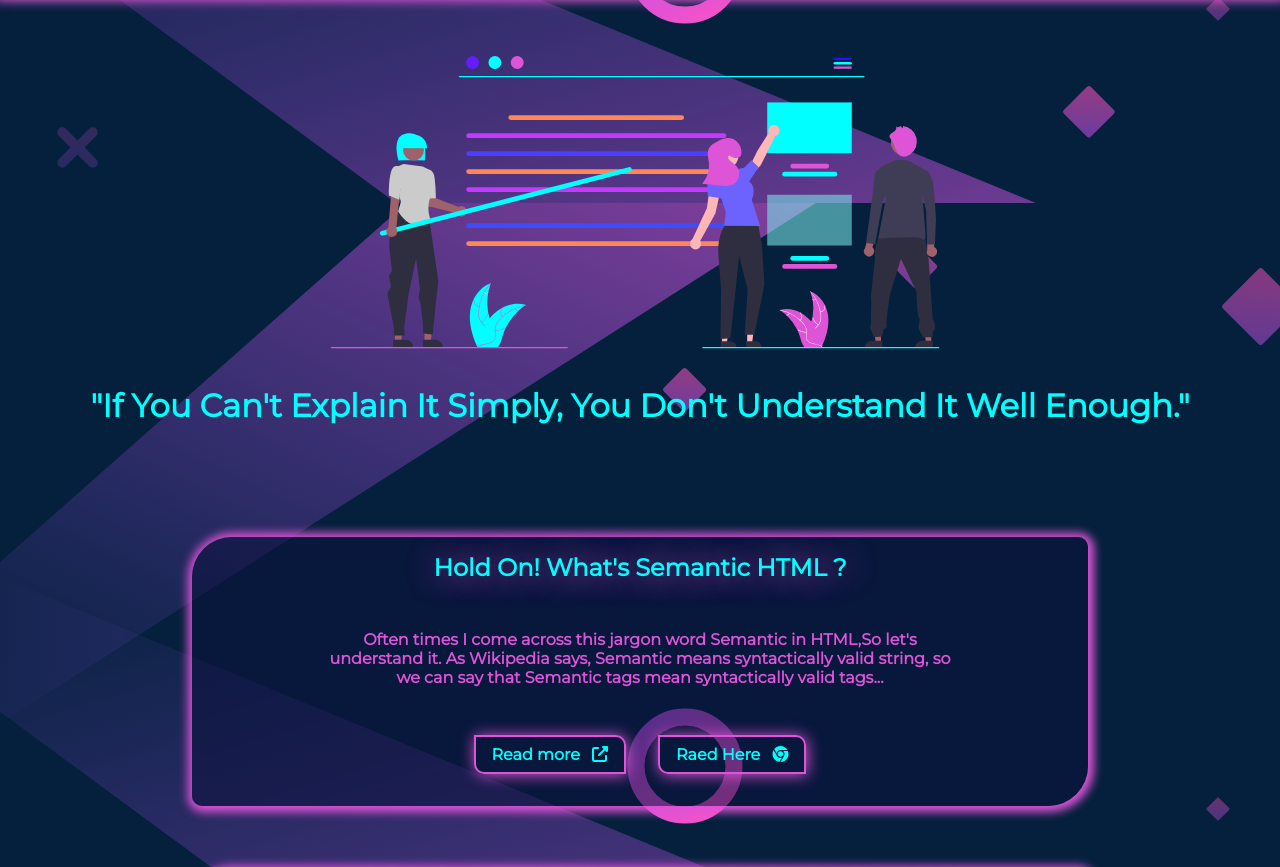
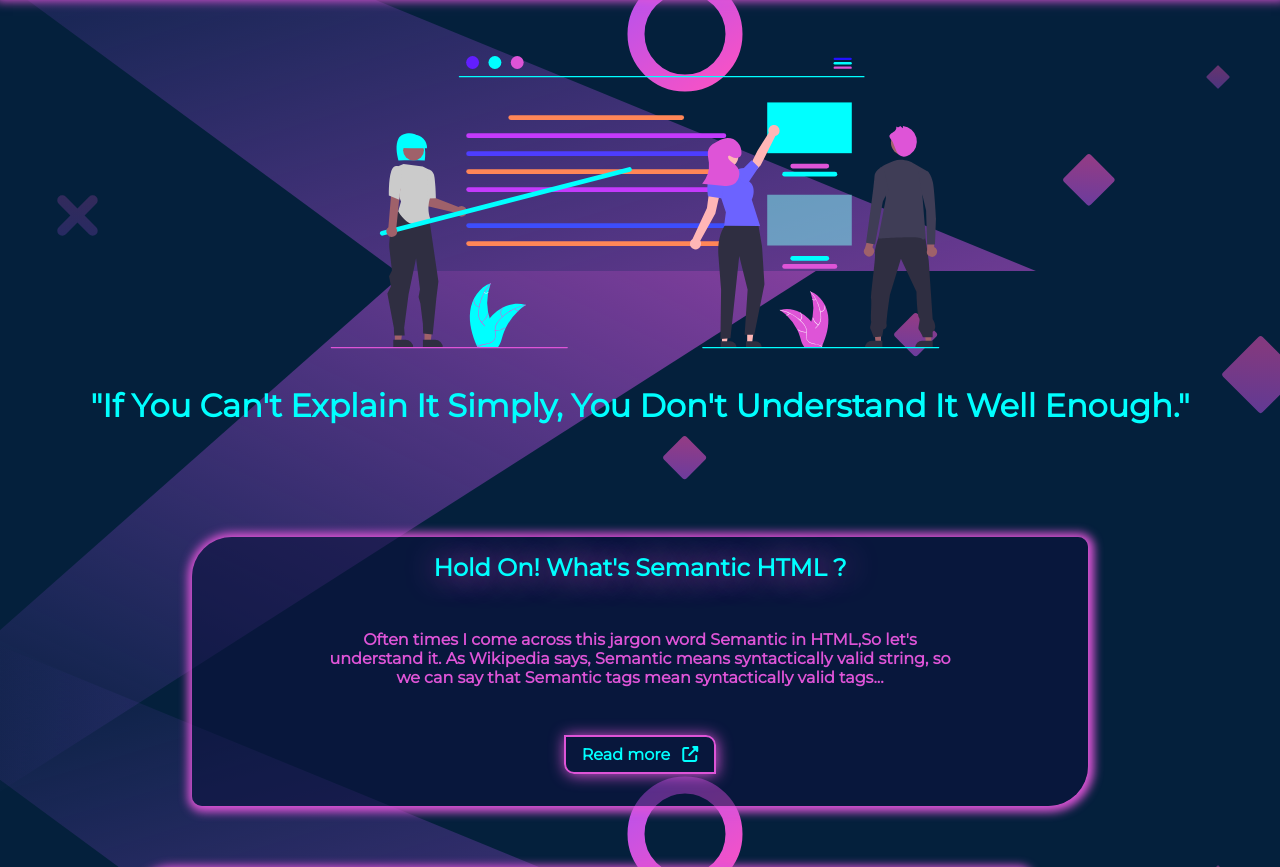
Before and after one commit to jeetsdev/New-Portfolio-UI, a plain HTML site: page blogs/blogLanding.html in a window 1280 px wide. Shown: the part 69-936 px from the top of the page. Drawn offline with nearby package versions, Linux system fonts and the light colour scheme.

Commit message:
Removed Read here

```diff
--- a/blogs/blogLanding.html
+++ b/blogs/blogLanding.html
@@ -41,9 +41,9 @@
                     <a href="https://jeetsdev.hashnode.dev/html-semantic-tags-why-is-it-important-to-use-semantic-html"class="links primary-link" target="_blank">
                     Read more <i class="fa fa-external-link" aria-hidden="true"></i>
                     </a>
-                    <a href="blogPage1.html" class="links primary-link" target="_blank">
+                    <!-- <a href="blogPage1.html" class="links primary-link" target="_blank">
                         Raed Here <i class="fab fa-chrome"></i>
-                    </a>
+                    </a> -->
                 </div>
             </div>
         </section>
@@ -58,10 +58,10 @@
                     <a href="https://jeetsdev.hashnode.dev/async-vs-defer-understand-javascript-execution#cksaa9z4x00u8d3s11eu88ayt"
                         class="links primary-link" target="_blank">
                     Read more <i class="fa fa-external-link" aria-hidden="true"></i>
-                    </a>
+                    <!-- </a>
                     <a href="blogPage2.html" class="links primary-link" target="_blank">
                         Read Here <i class="fab fa-chrome"></i>
-                    </a>
+                    </a> -->
                 </div>
             </div>
         </section>
```
